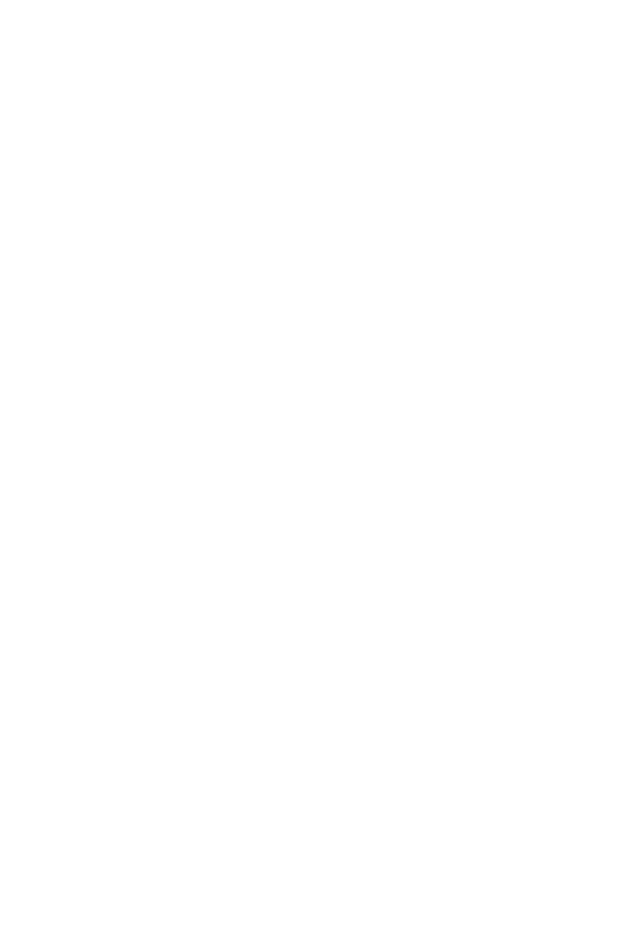
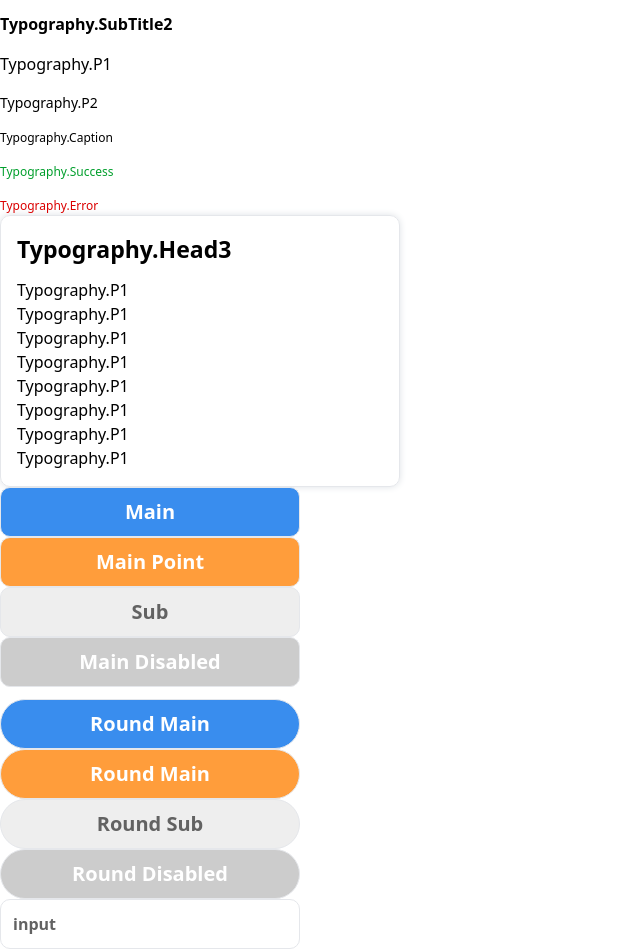
Before and after one commit to IT-s-Okay-to-Lose/FE, a React (Vite) app: page / in a window 1280 px wide. Shown: the part 240-1189 px from the top of the page, without its empty margins (0-640 px from the left). Before the commit the page ends 800 px from the top, so only its background shows below. Built offline with nearby package versions, Linux system fonts and the light colour scheme.

Commit message:
Feat: atomic component 추가
Button, Input, Card, Typography 추가

```diff
--- a/src/app/App.tsx
+++ b/src/app/App.tsx
@@ -1,7 +1,55 @@
+import Button from "@/shared/components/atoms/Button";
+import Card from "@/shared/components/atoms/Card";
+import Input from "@/shared/components/atoms/Input";
+import Typography from "@/shared/components/atoms/Typography";
+
 function App() {
   return (
     <div>
       <p>hello world!</p>
+      <div className="flex flex-col gap-4">
+        <Typography.Head1>Typography.Head1</Typography.Head1>
+        <Typography.Head2>Typography.Head2</Typography.Head2>
+        <Typography.Head3>Typography.Head3</Typography.Head3>
+        <Typography.SubTitle1>Typography.SubTitle1</Typography.SubTitle1>
+        <Typography.SubTitle2>Typography.SubTitle2</Typography.SubTitle2>
+        <Typography.P1>Typography.P1</Typography.P1>
+        <Typography.P2>Typography.P2</Typography.P2>
+        <Typography.Caption>Typography.Caption</Typography.Caption>
+        <Typography.Success>Typography.Success</Typography.Success>
+        <Typography.Error>Typography.Error</Typography.Error>
+      </div>
+      <Card className="max-w-[400px]">
+        <Card.Header className="mb-3">
+          <Typography.Head3>Typography.Head3</Typography.Head3>
+        </Card.Header>
+        <Card.Content>
+          <Typography.P1>Typography.P1</Typography.P1>
+          <Typography.P1>Typography.P1</Typography.P1>
+          <Typography.P1>Typography.P1</Typography.P1>
+          <Typography.P1>Typography.P1</Typography.P1>
+          <Typography.P1>Typography.P1</Typography.P1>
+          <Typography.P1>Typography.P1</Typography.P1>
+          <Typography.P1>Typography.P1</Typography.P1>
+          <Typography.P1>Typography.P1</Typography.P1>
+        </Card.Content>
+      </Card>
+
+      <div className="flex flex-col gap-3">
+        <div>
+          <Button.Main>Main</Button.Main>
+          <Button.Point>Main Point</Button.Point>
+          <Button.Sub>Sub</Button.Sub>
+          <Button.Disabled>Main Disabled</Button.Disabled>
+        </div>
+        <div>
+          <Button.Round.Main>Round Main</Button.Round.Main>
+          <Button.Round.Point>Round Main</Button.Round.Point>
+          <Button.Round.Sub>Round Sub</Button.Round.Sub>
+          <Button.Round.Disabled>Round Disabled</Button.Round.Disabled>
+        </div>
+      </div>
+      <Input placeholder="input" />
     </div>
   );
 }
--- /dev/null
+++ b/src/shared/components/atoms/Button.tsx
@@ -0,0 +1,61 @@
+import cn from "@/shared/utils/cn";
+import type { ButtonHTMLAttributes, FC, ReactNode } from "react";
+import Typography from "./Typography";
+
+interface ButtonBaseProps extends ButtonHTMLAttributes<HTMLButtonElement> {
+  children: ReactNode;
+}
+
+const DefaultButtonClass =
+  "box-border border border-gray-200 transition-all duration-200 flex items-center justify-center gap-2 w-[300px] h-[50px]";
+
+const createButton = (
+  customClassName: string = "",
+  defaultProps?: Partial<ButtonBaseProps>
+): FC<ButtonBaseProps> => {
+  const Component: FC<ButtonBaseProps> = ({
+    children,
+    className,
+    ...props
+  }) => (
+    <button
+      {...defaultProps}
+      className={cn(DefaultButtonClass, customClassName, className)}
+      {...props}
+    >
+      <Typography.SubTitle1>{children}</Typography.SubTitle1>
+    </button>
+  );
+
+  return Component;
+};
+
+const Button = {
+  Main: createButton("bg-otl-main text-white rounded-md"),
+  Sub: createButton("bg-otl-sub text-otl-gray rounded-md"),
+  Point: createButton("bg-otl-point text-white rounded-md"),
+  Disabled: createButton("bg-otl-disabled text-white rounded-md", {
+    disabled: true,
+  }),
+
+  Round: {
+    Main: createButton("bg-otl-main text-white rounded-full"),
+    Sub: createButton("bg-otl-sub text-otl-gray rounded-full"),
+    Point: createButton("bg-otl-point text-white rounded-full"),
+    Disabled: createButton("bg-otl-disabled text-white rounded-full", {
+      disabled: true,
+    }),
+  },
+};
+
+Button.Main.displayName = "Button.Main";
+Button.Sub.displayName = "Button.Sub";
+Button.Point.displayName = "Button.Point";
+Button.Disabled.displayName = "Button.Disabled";
+
+Button.Round.Main.displayName = "Button.Round.Main";
+Button.Round.Sub.displayName = "Button.Round.Sub";
+Button.Round.Point.displayName = "Button.Round.Point";
+Button.Round.Disabled.displayName = "Button.Round.Disabled";
+
+export default Button;
--- /dev/null
+++ b/src/shared/components/atoms/Card.tsx
@@ -0,0 +1,51 @@
+import cn from "@/shared/utils/cn";
+import { type HTMLAttributes } from "react";
+
+interface CardProps extends HTMLAttributes<HTMLDivElement> {
+  className?: string;
+}
+
+const Card = ({ className, children, ...props }: CardProps) => {
+  return (
+    <div
+      className={cn(
+        "box-border flex flex-col rounded-[10px] border border-mos-white-gray-300 p-4 shadow-[0px_0px_7px_#DEE2E6]",
+        className
+      )}
+      {...props}
+    >
+      {children}
+    </div>
+  );
+};
+
+const Header = ({ className, children, ...props }: CardProps) => {
+  return (
+    <div className={cn("flex", className)} {...props}>
+      {children}
+    </div>
+  );
+};
+
+const Content = ({ className, children, ...props }: CardProps) => {
+  return (
+    <div className={cn("flex flex-col", className)} {...props}>
+      {children}
+    </div>
+  );
+};
+
+const Footer = ({ className, children, ...props }: CardProps) => {
+  return (
+    <div className={cn("flex", className)} {...props}>
+      {children}
+    </div>
+  );
+};
+
+// Card 컴포넌트에 서브 컴포넌트 추가
+Card.Header = Header;
+Card.Content = Content;
+Card.Footer = Footer;
+
+export default Card;
--- /dev/null
+++ b/src/shared/components/atoms/Input.tsx
@@ -0,0 +1,31 @@
+import cn from "@/shared/utils/cn";
+import type { InputHTMLAttributes } from "react";
+
+interface InputProps extends InputHTMLAttributes<HTMLInputElement> {
+  className?: string;
+  name?: string;
+  icon?: React.ReactNode;
+}
+
+const Input = ({ className, icon, ...props }: InputProps) => {
+  return (
+    <div className="relative w-full">
+      {icon && (
+        <span className="absolute left-3 top-1/2 -translate-y-1/2 text-gray-400">
+          {icon}
+        </span>
+      )}
+      <input
+        className={cn(
+          "focus:ring-otl-main w-[300px] rounded-md border border-gray-200 bg-white p-3 text-[16px] font-semibold text-black placeholder:text-otl-gray focus:border-mos-main-500 focus:outline-none",
+          icon && "pl-10",
+          className
+        )}
+        {...props}
+      />
+    </div>
+  );
+};
+
+Input.displayName = "Input";
+export default Input;
--- /dev/null
+++ b/src/shared/components/atoms/Typography.tsx
@@ -0,0 +1,62 @@
+import cn from "@/shared/utils/cn";
+import type { ReactNode } from "react";
+
+type TypoType =
+  | "Head1"
+  | "Head2"
+  | "Head3"
+  | "SubTitle1"
+  | "SubTitle2"
+  | "P1"
+  | "P2"
+  | "Caption";
+
+interface TypographyProps {
+  children: ReactNode;
+  className?: string;
+}
+
+const typoTypeMap: Record<TypoType, string> = {
+  Head1: "text-[36px] font-extrabold",
+  Head2: "text-[30px] font-bold",
+  Head3: "text-[23px] font-bold",
+  SubTitle1: "text-[20px] font-semibold",
+  SubTitle2: "text-[16px] font-semibold",
+  P1: "text-[16px] text-medium",
+  P2: "text-[14px] text-medium",
+  Caption: "text-[12px] text-medium",
+};
+
+const BaseTypography = ({
+  type,
+  children,
+  className,
+}: TypographyProps & { type: TypoType }) => {
+  const style = typoTypeMap[type];
+  return <p className={cn(style, className)}>{children}</p>;
+};
+
+const Typography = {
+  Head1: (props: TypographyProps) => <BaseTypography type="Head1" {...props} />,
+  Head2: (props: TypographyProps) => <BaseTypography type="Head2" {...props} />,
+  Head3: (props: TypographyProps) => <BaseTypography type="Head3" {...props} />,
+  SubTitle1: (props: TypographyProps) => (
+    <BaseTypography type="SubTitle1" {...props} />
+  ),
+  SubTitle2: (props: TypographyProps) => (
+    <BaseTypography type="SubTitle2" {...props} />
+  ),
+  P1: (props: TypographyProps) => <BaseTypography type="P1" {...props} />,
+  P2: (props: TypographyProps) => <BaseTypography type="P2" {...props} />,
+  Caption: (props: TypographyProps) => (
+    <BaseTypography type="Caption" {...props} />
+  ),
+  Success: (props: TypographyProps) => (
+    <BaseTypography type="Caption" className="text-otl-success" {...props} />
+  ),
+  Error: (props: TypographyProps) => (
+    <BaseTypography type="Caption" className="text-otl-error" {...props} />
+  ),
+};
+
+export default Typography;
```
Also changed, not shown: 1 other file (tests, documents, lock files or other folders).
